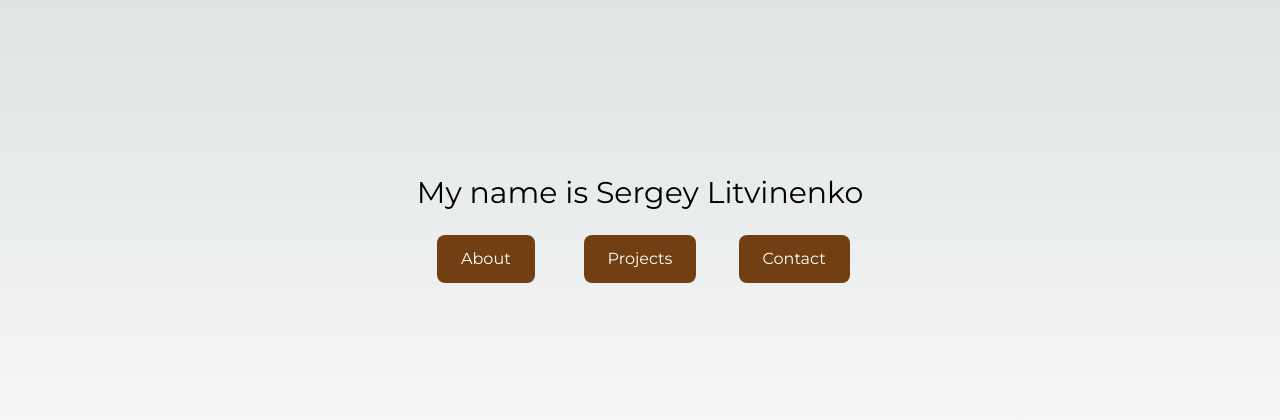
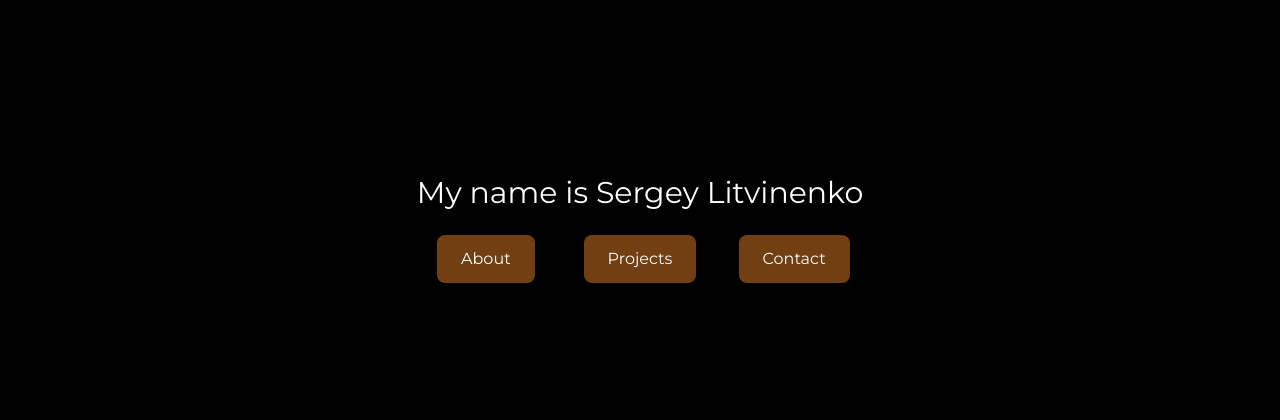
Before and after one commit to sergeylitvinenko1/sergeylitvinenko1.github.io, a Next.js app: page / in a window 1280 px wide. Shown: the part 184-604 px from the top of the page. Built offline with nearby package versions, Linux system fonts and the light colour scheme.

Commit message:
changed background

```diff
--- a/app/globals.css
+++ b/app/globals.css
@@ -3,18 +3,18 @@
 @tailwind utilities;
 
 :root {
-  --foreground-rgb: 0, 0, 0;
-  --background-start-rgb: 214, 219, 220;
-  --background-end-rgb: 255, 255, 255;
+  --foreground-rgb: 255, 255, 255;
+  --background-start-rgb: 0, 0, 0;
+  --background-end-rgb: 0, 0, 0;
 }
 
-@media (prefers-color-scheme: dark) {
+/* @media (prefers-color-scheme: dark) {
   :root {
     --foreground-rgb: 255, 255, 255;
     --background-start-rgb: 0, 0, 0;
     --background-end-rgb: 0, 0, 0;
   }
-}
+} */
 
 body {
   color: rgb(var(--foreground-rgb));
```
